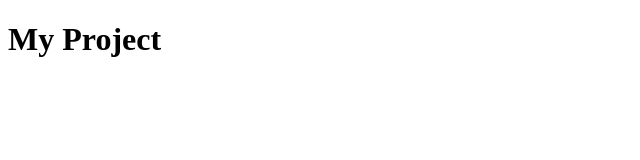
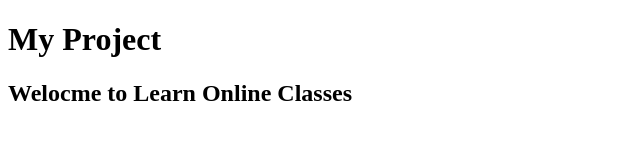
Before and after one commit to prasad9055/first-project, a plain HTML site: page index.html in a window 1280 px wide. Shown: the whole page, without its empty margins (0-640 px from the left). Drawn offline with Linux system fonts and the light colour scheme.

Commit message:
welcome h2 headding is added

```diff
--- a/index.html
+++ b/index.html
@@ -3,6 +3,7 @@
 <body>
 
     <h1> My Project </h1>
+    <h2>Welocme to Learn Online Classes </h2>
 </body>
 
 </html>
```
